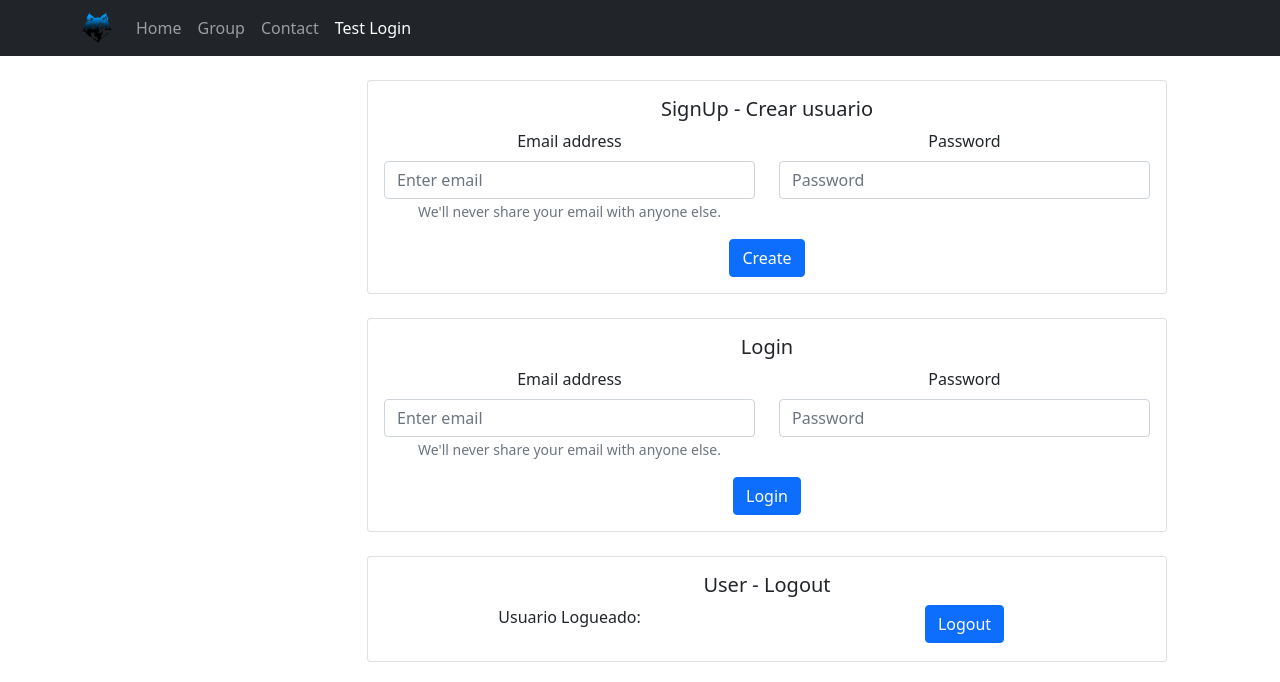
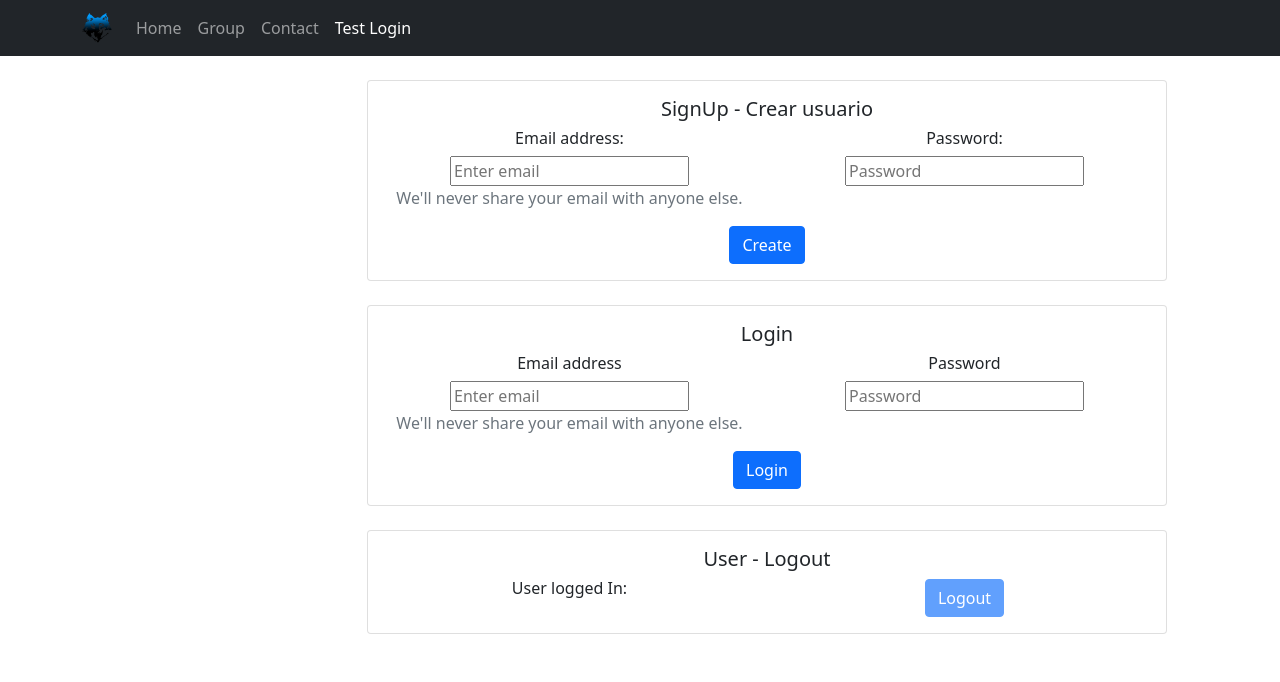
Before and after one commit to mauzss/react-2022-group-06, a React (Create React App) app: page /signup in a window 1280 px wide. Shown: the top 682 px of the page. Built offline with nearby package versions, Linux system fonts and the light colour scheme.

Commit message:
Funcionamiento Firebase Login

```diff
--- a/src/Data/firebaseConfig.js
+++ b/src/Data/firebaseConfig.js
@@ -1,24 +1,28 @@
 // Import the functions you need from the SDKs you need
 import { initializeApp } from 'firebase/app';
-/*import { getFirestore } from 'firebase/firestore';*/
-import { getAuth, createUserWithEmailAndPassword } from "firebase/auth";
+import { getAuth } from "firebase/auth";
 
 // TODO: Add SDKs for Firebase products that you want to use
 // https://firebase.google.com/docs/web/setup#available-libraries
 
 // Your web app's Firebase configuration
 const firebaseConfig = {
+	apiKey: "AIzaSyDLvnIoq1VzJRN_b56NeZsTAa14-BS82vA",
+	authDomain: "login-codoacodo.firebaseapp.com",
+	projectId: "login-codoacodo",
+	storageBucket: "login-codoacodo.appspot.com",
+	messagingSenderId: "204198864819",
+	appId: "1:204198864819:web:17a08442e4e78183090dc6"
+  };
+/*const firebaseConfig = {
 	apiKey: process.env.REACT_APP_FIREBASE_APIKEY,
 	authDomain: process.env.REACT_APP_FIREBASE_AUTHDOMAIN,
 	projectId: process.env.REACT_APP_FIREBASE_PROJECTID,
 	storageBucket: process.env.REACT_APP_FIREBASE_STORAGEBUCKET,
 	messagingSenderId: process.env.REACT_APP_FIREBASE_MESSAGINGSENDERID,
 	appId: process.env.REACT_APP_FIREBASE_APPID,
-};
+};*/
 
 // Initialize Firebase
 const app = initializeApp(firebaseConfig);
-const auth = getAuth(app);
-/*const db = getFirestore(app);*/
-
-export default auth;
+export const auth = getAuth(app);
--- a/src/Pages/SignupPage.js
+++ b/src/Pages/SignupPage.js
@@ -1,9 +1,15 @@
 import React from 'react';
 import { useState } from 'react';
+import {
+	createUserWithEmailAndPassword,
+	onAuthStateChanged,
+	signOut,
+	signInWithEmailAndPassword,
+} from 'firebase/auth';
+import { auth } from '../Data/firebaseConfig';
 
 //Bootstrap components
 import Button from 'react-bootstrap/Button';
-import Form from 'react-bootstrap/Form';
 import Container from 'react-bootstrap/Container';
 import Row from 'react-bootstrap/Row';
 import Col from 'react-bootstrap/Col';
@@ -14,10 +20,53 @@ const SignupPage = () => {
 	const [registerPassword, setRegisterPassword] = useState('');
 	const [loginEmail, setLoginEmail] = useState('');
 	const [loginPassword, setLoginPassword] = useState('');
+	//---------------------------------
+	//OBTENER USUARIO CON SESION INICIADA
+	//---------------------------------
+	/*const [user, setUser] = useState({});
+	onAuthStateChanged(auth, (currentUser) => {
+		setUser(currentUser);
+	});*/
+	const user = auth.currentUser;
 
-	const register = async () => {};
-	const login = async () => {};
-	const logout = async () => {};
+	//---------------------------------
+	//REGISTRAR a un usuario
+	//---------------------------------
+	const register = async () => {
+		try {
+			const user = await createUserWithEmailAndPassword(
+				auth,
+				registerEmail,
+				registerPassword
+			);
+			console.log(user);
+		} catch (error) {
+			console.log(error.message);
+			//const errorCode = error.code;
+			//const errorMessage = error.message;
+		}
+	};
+	//---------------------------------
+	//Conectarse a un usuario
+	//---------------------------------
+	const login = async () => {
+		try {
+			const user = await signInWithEmailAndPassword(
+				auth,
+				loginEmail,
+				loginPassword
+			);
+			console.log(user);
+		} catch (error) {
+			console.log(error.message);
+		}
+	};
+	//---------------------------------
+	//DESLOGUEAR a un usuario
+	//---------------------------------
+	const logout = async () => {
+		await signOut(auth);
+	};
 
 	return (
 		<div>
@@ -28,31 +77,35 @@ const SignupPage = () => {
 						<Card style={{ width: '50rem' }}>
 							<Card.Body>
 								<Card.Title>SignUp - Crear usuario</Card.Title>
-								<Form>
+
 								<Row>
 									<Col>
-											<Form.Group className="mb-3" controlId="formBasicEmail">
-												<Form.Label>Email address</Form.Label>
-												<Form.Control type="email" placeholder="Enter email" />
-												<Form.Text className="text-muted">
+										<h6>Email address: </h6>
+										<input
+											type="email"
+											placeholder="Enter email"
+											onChange={(event) => {
+												setRegisterEmail(event.target.value);
+											}}
+										/>
+										<p className="text-muted">
 											We'll never share your email with anyone else.
-												</Form.Text>
-											</Form.Group>
+										</p>
 									</Col>
 									<Col>
-											<Form.Group
-												className="mb-3"
-												controlId="formBasicPassword"
-											>
-												<Form.Label>Password</Form.Label>
-												<Form.Control type="password" placeholder="Password" />
-											</Form.Group>
+										<h6>Password:</h6>
+										<input
+											type="password"
+											placeholder="Password"
+											onChange={(event) => {
+												setRegisterPassword(event.target.value);
+											}}
+										/>
 									</Col>
 								</Row>
-									<Button variant="primary" type="submit">
+								<Button variant="primary" onClick={register}>
 									Create
 								</Button>
-								</Form>
 							</Card.Body>
 						</Card>
 					</Col>
@@ -63,31 +116,35 @@ const SignupPage = () => {
 						<Card style={{ width: '50rem' }}>
 							<Card.Body>
 								<Card.Title>Login</Card.Title>
-								<Form>
+
 								<Row>
 									<Col>
-											<Form.Group className="mb-3" controlId="formBasicEmail">
-												<Form.Label>Email address</Form.Label>
-												<Form.Control type="email" placeholder="Enter email" />
-												<Form.Text className="text-muted">
+										<h6>Email address</h6>
+										<input
+											type="email"
+											placeholder="Enter email"
+											onChange={(event) => {
+												setLoginEmail(event.target.value);
+											}}
+										/>
+										<p className="text-muted">
 											We'll never share your email with anyone else.
-												</Form.Text>
-											</Form.Group>
+										</p>
 									</Col>
 									<Col>
-											<Form.Group
-												className="mb-3"
-												controlId="formBasicPassword"
-											>
-												<Form.Label>Password</Form.Label>
-												<Form.Control type="password" placeholder="Password" />
-											</Form.Group>
+										<h6>Password</h6>
+										<input
+											type="password"
+											placeholder="Password"
+											onChange={(event) => {
+												setLoginPassword(event.target.value);
+											}}
+										/>
 									</Col>
 								</Row>
-									<Button variant="primary" type="submit">
+								<Button variant="primary" onClick={login}>
 									Login
 								</Button>
-								</Form>
 							</Card.Body>
 						</Card>
 					</Col>
@@ -100,10 +157,15 @@ const SignupPage = () => {
 								<Card.Title>User - Logout</Card.Title>
 								<Row>
 									<Col>
-										<p>Usuario Logueado: </p>
+										<h6>User logged In:</h6>
+										{user !== null ? user.email : ''}
 									</Col>
 									<Col>
-										<Button variant="primary" type="submit">
+										<Button
+											variant="primary"
+											onClick={logout}
+											disabled={user !== null ? false : true}
+										>
 											Logout
 										</Button>
 									</Col>
```
Lines whose indentation alone changed are shown as unchanged.
